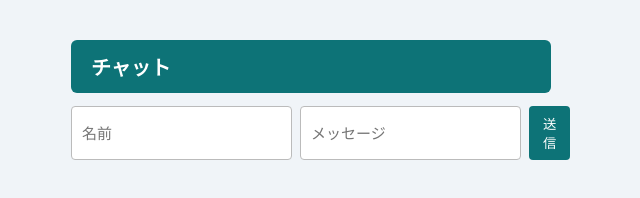
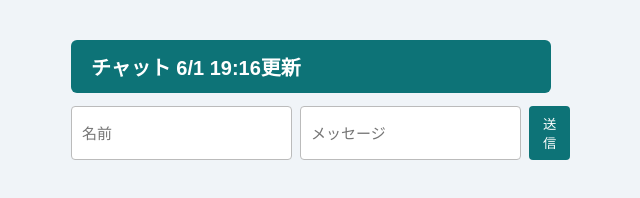
Before and after one commit to syoR7/web-app-2026, a website: page public/chat.html in a window 1280 px wide. Shown: the whole page, without its empty margins (329-969 px from the left). Drawn offline with Linux system fonts and the light colour scheme; no server answers.

Commit message:
チャットアプリ更新

```diff
--- a/public/chat.html
+++ b/public/chat.html
@@ -19,7 +19,7 @@
   </style>
 </head>
 <body>
-  <h1>チャット</h1>
+  <h1>チャット 6/1 19:16更新</h1>
   <form id="form">
     <input type="text" id="username" placeholder="名前" required>
     <input type="text" id="text" placeholder="メッセージ" required>
```
